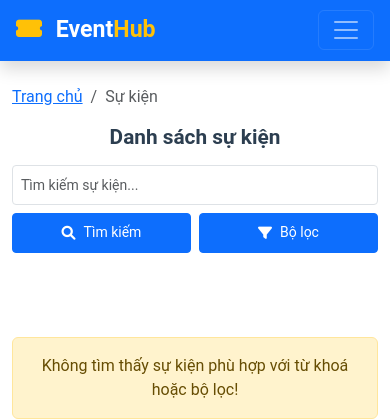
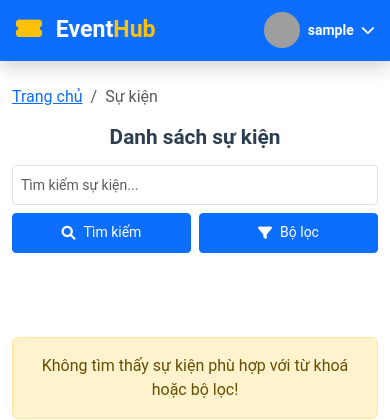
Before and after one commit to NamNguyen1909/online-event-ticketing-system, a Flask app: page /events in a window 390 px wide. Shown: the top 420 px of the page. Run offline with Flask 3, Linux system fonts and the light colour scheme; the visitor is signed in with stand-in values (Sample User, id 1); data that the repository does not hold is empty; some libraries are stand-ins or nearby versions; grey boxes are pictures that could not be loaded.

Commit message:
update UI mobile

```diff
--- a/eventapp/templates/layout/header.html
+++ b/eventapp/templates/layout/header.html
@@ -8,11 +8,55 @@
                 <span class="text-white">Event</span><span class="text-warning">Hub</span>
             </a>
 
-            <!-- Mobile Menu Toggle -->
-            <button class="navbar-toggler" type="button" data-bs-toggle="collapse" data-bs-target="#navbarNav"
-                    aria-controls="navbarNav" aria-expanded="false" aria-label="Toggle navigation">
-                <span class="navbar-toggler-icon"></span>
-            </button>
+            <!-- Mobile Avatar Toggle -->
+            <div class="d-lg-none d-flex align-items-center ms-auto">
+                {% if current_user and current_user.is_authenticated %}
+                    <div class="dropdown">
+                        <a href="#" class="nav-link d-flex align-items-center p-0" id="mobileAvatarDropdown" role="button" data-bs-toggle="dropdown" aria-expanded="false">
+                            <img src="{{ current_user.avatar_url or url_for('static', filename='img/default-avatar.png') }}" alt="Avatar" class="rounded-circle me-2" width="36" height="36">
+                            <span class="fw-semibold text-white small">{{ current_user.username }}</span>
+                            <i class="fas fa-chevron-down ms-2 text-white small"></i>
+                        </a>
+                        <ul class="dropdown-menu dropdown-menu-end" aria-labelledby="mobileAvatarDropdown">
+                            {% if current_user.role.value == 'customer' %}
+                                <li><a class="dropdown-item" href="{{ url_for('index') }}"><i class="fas fa-home me-2"></i>Trang Chủ</a></li>
+                                <li><a class="dropdown-item" href="{{ url_for('events') }}"><i class="fas fa-calendar-alt me-2"></i>Sự Kiện</a></li>
+                                <li><a class="dropdown-item" href="{{ url_for('my_tickets') }}"><i class="fas fa-ticket-alt me-2"></i>Vé Của Tôi</a></li>
+                                <li><hr class="dropdown-divider"></li>
+                                <li>
+                                    <a href="#" class="dropdown-item text-danger" data-bs-toggle="modal" data-bs-target="#logoutModal">
+                                        <i class="fas fa-sign-out-alt me-2"></i>Đăng xuất
+                                    </a>
+                                </li>
+                            {% elif current_user.role.value == 'staff' %}
+                                <li><a class="dropdown-item" href="{{ url_for('events') }}"><i class="fas fa-calendar-alt me-2"></i>Sự Kiện</a></li>
+                                <li><a class="dropdown-item" href="{{ url_for('staff_scan_ticket') }}"><i class="fas fa-qrcode me-2"></i>Quét vé</a></li>
+                                <li><hr class="dropdown-divider"></li>
+                                <li><a class="dropdown-item text-danger" href="#" data-bs-toggle="modal" data-bs-target="#logoutModal"><i class="fas fa-sign-out-alt me-2"></i>Đăng xuất</a></li>
+                            {% elif current_user.role.value == 'organizer' %}
+                                <li><a class="dropdown-item" href="{{ url_for('events') }}"><i class="fas fa-calendar-alt me-2"></i>Sự Kiện</a></li>
+                                <li><a class="dropdown-item" href="{{ url_for('organizer_dashboard') }}"><i class="fas fa-chart-bar me-2"></i>Thống Kê</a></li>
+                                <li><a class="dropdown-item" href="{{ url_for('organizer_create_event') }}"><i class="fas fa-plus me-2"></i>Tạo Sự Kiện</a></li>
+                                <li><a class="dropdown-item" href="{{ url_for('organizer_my_events') }}"><i class="fas fa-calendar me-2"></i>Sự Kiện Của Tôi</a></li>
+                                <li><a class="dropdown-item" href="{{ url_for('organizer_manage_staff') }}"><i class="fas fa-users-cog me-2"></i>Quản Lý Nhân Viên</a></li>
+                                <li><a class="dropdown-item" href="{{ url_for('organizer_revenue_reports') }}"><i class="fas fa-money-bill-wave me-2"></i>Báo Cáo Doanh Thu</a></li>
+                                <li><hr class="dropdown-divider"></li>
+                                <li><a class="dropdown-item text-danger" href="#" data-bs-toggle="modal" data-bs-target="#logoutModal"><i class="fas fa-sign-out-alt me-2"></i>Đăng xuất</a></li>
+                            {% elif current_user.role.value == 'admin' %}
+                                <li><a class="dropdown-item" href="{{ url_for('admin_dashboard') }}"><i class="fas fa-tachometer-alt me-2"></i>Dashboard</a></li>
+                                <li><hr class="dropdown-divider"></li>
+                                <li><a class="dropdown-item text-danger" href="#" data-bs-toggle="modal" data-bs-target="#logoutModal"><i class="fas fa-sign-out-alt me-2"></i>Đăng xuất</a></li>
+                            {% endif %}
+                        </ul>
+                    </div>
+                {% else %}
+                    <a href="{{ url_for('auth.login') }}" class="nav-link d-flex align-items-center p-0">
+                        <img src="{{ url_for('static', filename='img/user-solid-full.svg') }}" alt="Avatar" class="rounded-circle me-2" width="36" height="36">
+                        <span class="fw-semibold text-white small">Khách</span>
+                        <i class="fas fa-chevron-down ms-2 text-white small"></i>
+                    </a>
+                {% endif %}
+            </div>
 
             <!-- Navigation Menu -->
             <div class="collapse navbar-collapse" id="navbarNav">
@@ -250,10 +294,10 @@
 
                     <script>
                     // Notification infinite scroll, mark as read, mark all as read, badge sync
-                    let notiOffset = 0;
-                    let notiLimit = 5;
-                    let loadingNoti = false;
-                    let allLoaded = false;
+                    // let notiOffset = 0;
+                    // let notiLimit = 5;
+                    // let loadingNoti = false;
+                    // let allLoaded = false;
                     function updateBadge() {
                         fetch('/notifications/unread-count').then(r=>r.json()).then(data=>{
                             const badge = document.getElementById('notification-badge');
```
Also changed, not shown: eventapp/static/css/style.css (+25 -0 lines).
